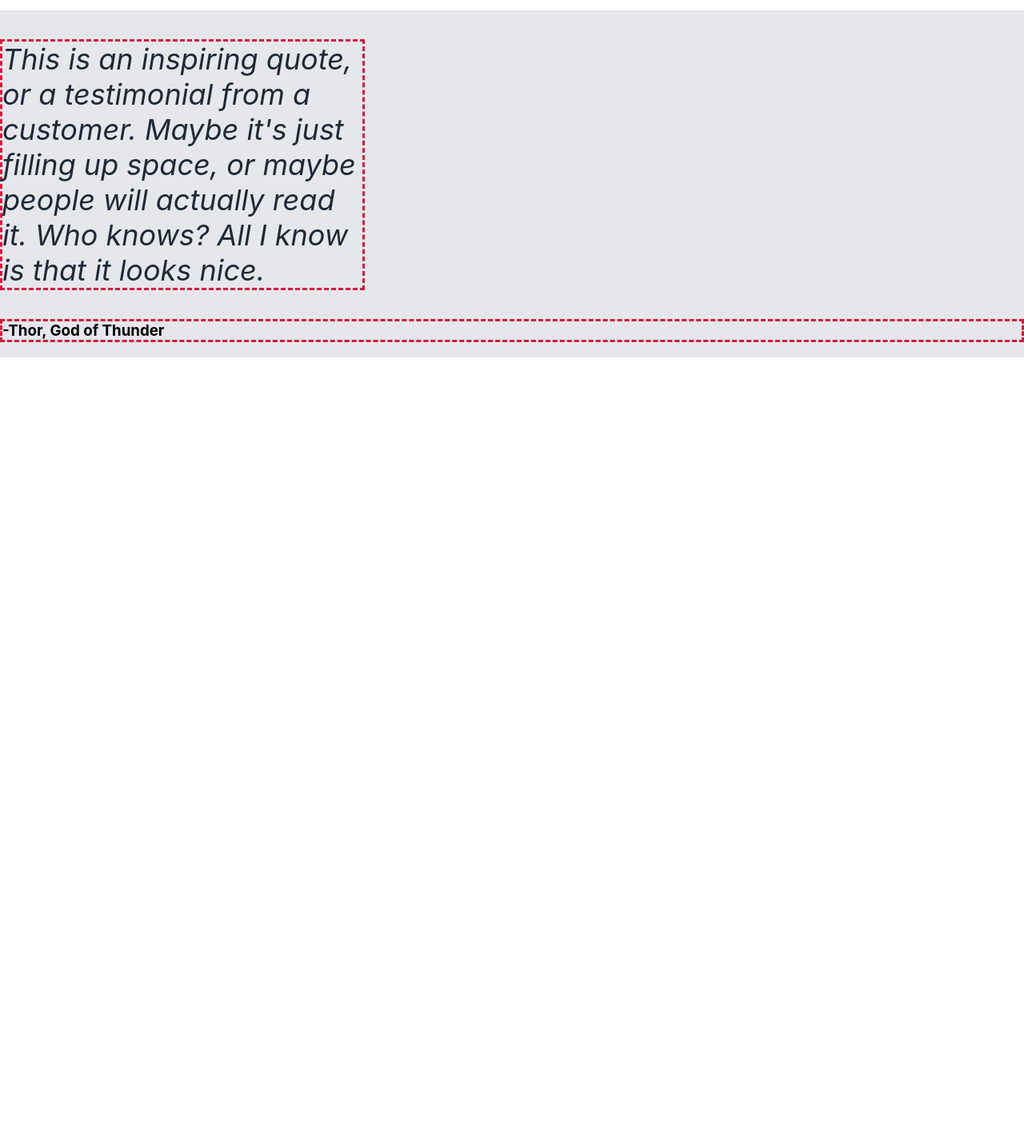
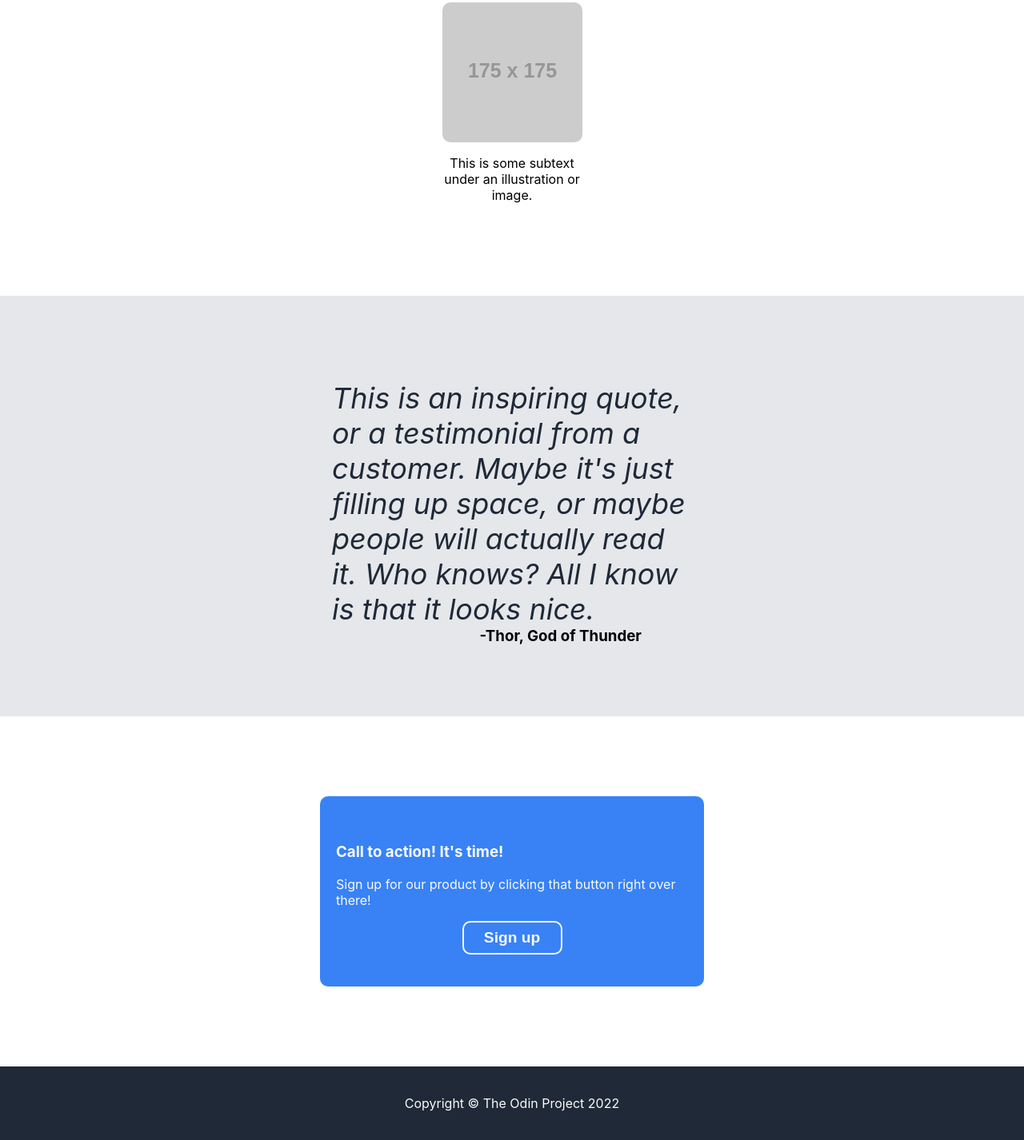
Before and after one commit to rjmills87/odin-landing-page, a plain HTML site: page index.html in a window 1280 px wide. Shown: the part 1305-2731 px from the top of the page at 80% size. Before the commit the page ends 1752 px from the top, so only its background shows below. Drawn offline with Linux system fonts and the light colour scheme; placeholder pictures from the web are drawn by us.

Commit message:
Finished Landing Page Project

```diff
--- a/index.html
+++ b/index.html
@@ -29,7 +29,9 @@
             </div>
             <button class="hero-button">Sign In</button>
         </div>
-            <img class="hero-image" src="https://via.placeholder.com/350x150">
+        <div class="hero-right">
+            <img class="hero-image" src="https://via.placeholder.com/750x325">
+        </div>
     </div>
 </div>
 <div class="info-section">
@@ -54,11 +56,22 @@
 </div>
 </div>
 <div class="quote-section">
+    <div class="quote-container">
     <p class="quote-text">This is an inspiring quote, or a testimonial from a customer. Maybe it's just filling up space, or maybe people will actually read it. Who knows? All I know is that it looks nice.</p>
     <h3 class="quote-name">-Thor, God of Thunder</h3>
-
+    </div>
 </div>
-
-
+<div class="call-to-action">
+    <div class="cta-left">
+    <h3 class="cta-head">Call to action! It's time!</h3>
+    <p class="cta-text">Sign up for our product by clicking that button right over there!</p>
+    </div>
+    <div class="cta-right">
+    <button class="cta-button">Sign up</button>
+    </div>
+</div>
+<div class="footer">
+    <p class="footer-text">Copyright &copy; The Odin Project 2022</p>
+</div>
 </body>
 </html>
--- a/style.css
+++ b/style.css
@@ -1,5 +1,5 @@
 .header {
-    margin: 0px 200px;
+    margin: 0px 300px;
     margin-bottom: 100px;
     display: flex;
     flex-direction: row;
@@ -7,8 +7,9 @@
     flex-wrap: wrap;
 }
 
-
 .header-logo {
+    font-size: 24px;
+    color: #f9faf8;
     display: flex;
     justify-content: flex-start;
     flex: 1;
@@ -17,11 +18,6 @@
 .nav-bar {
     flex: 1;
     padding: 0px;
-}
-
-h1 {
-    font-size: 24px;
-    color: #f9faf8;
 }
 
 h2 {
@@ -59,7 +55,7 @@ ul, li {
     color: #e5e7eb;
 }
 
-button {
+.hero-button {
     background-color: #3882f6;
     color: #f9faf8;
     font-size: larger;
@@ -70,22 +66,29 @@ button {
 }
 
 .hero-image {
-    display:flex;
-    min-width: 50%;
+    border-radius: 10px;
 }
 
 .hero {
     display: flex;
-    justify-content: center;
+    flex-wrap: wrap;
+    justify-content: space-between;
     align-items: center;
-    margin: 0px 200px;
+    margin: 0px 300px;
 
 }
 
 .hero-left {
-    max-width: 50%;
+    max-width: 500px;
+    display: flex;
+    flex: 1;
+    flex-direction: column;
+}
+
+.hero-right {
     display: flex;
     flex-direction: column;
+    width: max-content;
 }
 
 body {
@@ -97,13 +100,11 @@ body {
 }
 
 .info-head {
-    border-style: dashed;
-    border-color: crimson;
     display: flex;
     flex-direction: row;
     justify-content: center;
     text-align: center;
-    padding: 20px;
+    padding: 50px;
 }
 
 .info-section {
@@ -111,19 +112,26 @@ body {
 }
 
 .cards {
-    border-style: dashed;
-    border-color: crimson;
     display: flex;
     flex-wrap: wrap;
     justify-content: space-evenly;
+    margin: 0px 300px;
 }
 
 .card-one, .card-two, .card-three, .card-four {
-    border-style: dashed;
-    border-color: crimson;
+    display: flex;
+    flex-direction: column;
+    flex: 1;
+    max-width: 175px;
+}
+
+.card-img {
+    border-radius: 10px;
+}
+
+.info-text {
+    max-width: 175px;
     text-align: center;
-    margin: 0%;
-
 }
 
 
@@ -131,16 +139,71 @@ body {
     background-color: #e5e7eb;
 }
 
+.quote-container {
+    margin: 0px 300px;
+    display: flex;
+    flex-direction: column;
+    justify-content: center;
+    align-items: center;
+    padding: 70px;
+}
+
 .quote-text {
-    border-style: dashed;
-    border-color: crimson;
     font-style: italic;
+    font-weight: light;
     font-size: 36px;
     color: #1f2937;
     display: flex;
+    flex-direction: row;
+    min-width: 60%;
+    margin-bottom: 0%;
 }
 
 .quote-name  {
-    border-style: dashed;
-    border-color: crimson;
+    font-weight: bolder;
+    min-width: 60%;
+    display: flex;
+    justify-content: flex-end;
+    margin-top: 0%;
 }
+
+.call-to-action {
+    background-color: #3882f6;
+    color: #f9faf8;
+    display: flex;
+    flex-direction: row;
+    flex-wrap: wrap;
+    justify-content: space-evenly;
+    align-items: center;
+    margin: 100px 400px;
+    border-radius: 10px;
+    padding: 40px 20px;
+}
+
+.cta-button {
+    background-color: #3882f6;
+    color: #f9faf8;
+    border-color: #f9faf8;
+    border-style: solid;
+    border-width: 2px;
+    font-size: larger;
+    font-weight: bolder;
+    padding: 8px 10px;
+    border-radius: 10px;
+    width: 125px;
+}
+
+.footer {
+    background-color: #1f2937;
+    display: flex;
+    flex: 1;
+    flex-direction: row;
+    justify-content: center;
+    align-items: center;
+}
+
+.footer-text {
+    color: #f9faf8;
+    text-align: center;
+    padding: 20px;
+}
```
